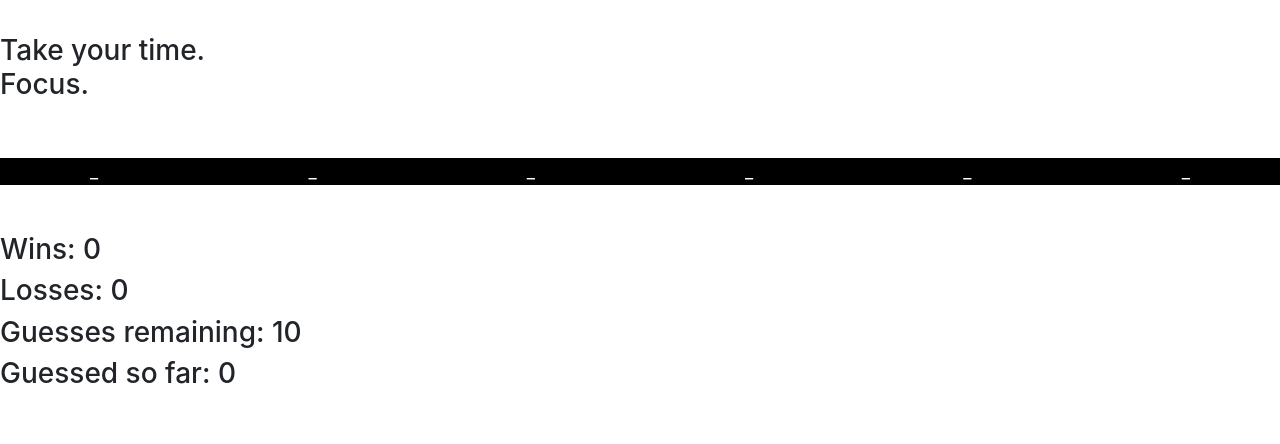
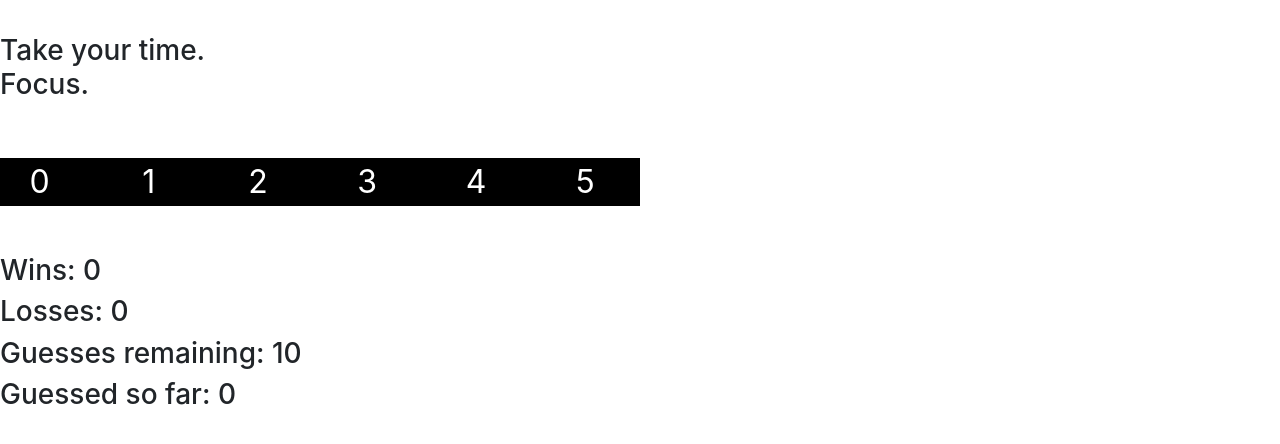
Before and after one commit to jtledbet/Word-Guess-Game, a plain HTML site: page index.html in a window 1280 px wide. Shown: the part 164-608 px from the top of the page. Drawn offline with nearby package versions, Linux system fonts and the light colour scheme.

Commit message:
precautionary pre-glam push

```diff
--- a/assets/css/style.css
+++ b/assets/css/style.css
@@ -1,8 +1,15 @@
 
-.col-2 {
-    /* border: 1px solid black */
+.col-1 {
     background: black;
     color: white;
-    font-size: 18px;
+    font-size: 32px;
     text-align: center;
 }
+
+body {
+    width: auto;
+}
+
+#emptyword {
+    width: auto;
+}
--- a/assets/javascript/game.js
+++ b/assets/javascript/game.js
@@ -11,11 +11,21 @@ var correctGuesses = 0
 var guessesRem = totalGuesses
 guessesNow.innerHTML = ("Guesses remaining: " + guessesRem)
 
+// Boxes hidden by default:
+for(i = 0; i < 15; i++){
+    var curSpot = "spot" + i
+    var getSpot = document.getElementById(curSpot)
+    getSpot.innerHTML = " "
+    getSpot.hidden = true
+}
+
+// Finding too-big words:
 // wordList.forEach(function(word) {
 //     if (word.length > 10) console.log (word.length)})
 
-
-var theWord = selectWord(6)
+// Choose a word (max length argument)
+var theWord = selectWord(14)
+console.log("theWord: " + theWord);
 
 // Fills in the word (for debugging)
 // for (i = 0; i < theWord.length; i++) {
@@ -85,7 +95,7 @@ function submitGuess(userGuess) {
 
     } else {
 
-        prompts.innerHTML = ("Negative!" + "<br> No \'" + userGuess + "\'. Please try again.");
+        prompts.innerHTML = ("Negative!" + "<br> No \'" + userGuess + "\' in the word. Please try again.");
         guessesRem--
 
     }
@@ -95,7 +105,9 @@ function submitGuess(userGuess) {
         losses++
         lossesNow.innerHTML = ("Losses: " + losses)
 
-        resetGame()
+        setTimeout(function(){
+            resetGame();
+        }, 3000);
     }
 
     function win() {
@@ -115,16 +127,18 @@ function selectWord(maxlength) {
         theWord = wordList[Math.floor(Math.random() * wordList.length)];
 
     // Fill in underscores:
-    for (i = 0; i < maxlength; i++) {
+    for (i = 0; i < 15; i++) {
         var curSpot = "spot" + i
         var getSpot = document.getElementById(curSpot)
 
         if (theWord[i] != null) {
-            getSpot.innerHTML = "_"
+            getSpot.innerHTML = i
             getSpot.hidden = false
+            console.log("i: " + i + " " + theWord[i] + " hidden: false")
         } else {
             getSpot.innerHTML = " "
             getSpot.hidden = true
+            console.log("i: " + i + " " + theWord[i] + " hidden: true")
         }
     }
         return theWord
--- a/index.html
+++ b/index.html
@@ -30,23 +30,21 @@
 
     <div id="emptyword">
         <div class="row">
-            <div class="col-2" id=spot0></div>
-            <div class="col-2" id=spot1></div>
-            <div class="col-2" id=spot2></div>
-            <div class="col-2" id=spot3></div>
-            <div class="col-2" id=spot4></div>
-            <div class="col-2" id=spot5></div>
-            <!-- <div class="col-2" id=spot6>_</div>
-            <div class="col-2" id=spot7>_</div>
-            <div class="col-2" id=spot8>_</div>
-            <div class="col-2" id=spot9>_</div>
-            <div class="col-2" id=spot10>_</div>
-            <div class="col-2" id=spot11>_</div>
-            <div class="col-2" id=spot12>_</div>
-            <div class="col-2" id=spot13>_</div>
-            <div class="col-2" id=spot14>_</div>
-            <div class="col-2" id=spot15>_</div> -->
-
+            <div class="col-1" id=spot0></div>
+            <div class="col-1" id=spot1></div>
+            <div class="col-1" id=spot2></div>
+            <div class="col-1" id=spot3></div>
+            <div class="col-1" id=spot4></div>
+            <div class="col-1" id=spot5></div>
+            <div class="col-1" id=spot6></div>
+            <div class="col-1" id=spot7></div>
+            <div class="col-1" id=spot8></div>
+            <div class="col-1" id=spot9></div>
+            <div class="col-1" id=spot10></div>
+            <div class="col-1" id=spot11></div>
+            <div class="col-1" id=spot12></div>
+            <div class="col-1" id=spot13></div>
+            <div class="col-1" id=spot14></div>
         </div>
     </div><br><br>
 
```
